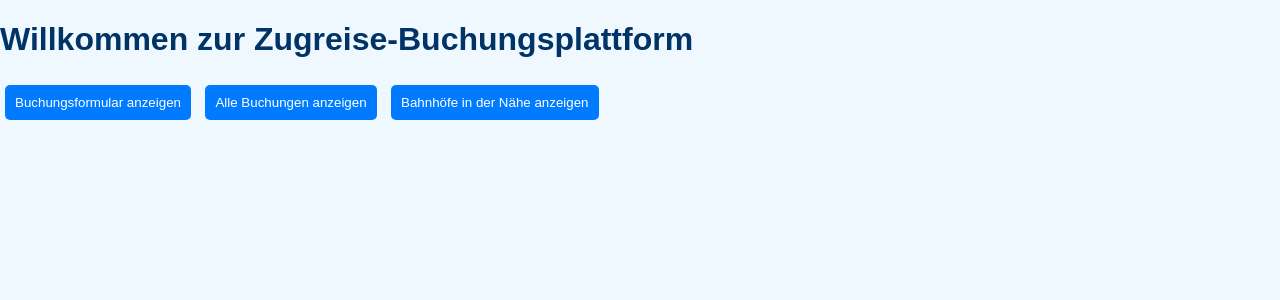
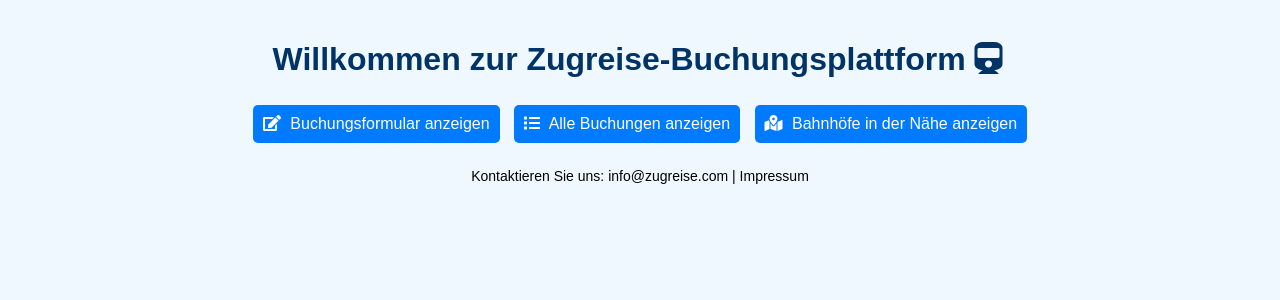
Before and after one commit to Alex12345005/Ticket_Train, a Flask app: page / in a window 1280 px wide. Shown: the top 300 px of the page. Run offline with Flask 3, Linux system fonts and the light colour scheme.

Commit message:
style update

```diff
--- a/TrainTicketApp/templates/index.html
+++ b/TrainTicketApp/templates/index.html
@@ -3,6 +3,7 @@
 <head>
     <meta charset="UTF-8">
     <title>Zugreise Buchung</title>
+    <link rel="stylesheet" href="https://cdnjs.cloudflare.com/ajax/libs/font-awesome/5.15.1/css/all.min.css">
     <script>
         function toggleBuchungen() {
             var buchungenListe = document.getElementById("buchungenListe");
@@ -35,10 +36,14 @@
     </script>
 </head>
 <body>
-    <h1>Willkommen zur Zugreise-Buchungsplattform</h1>
-    <button onclick="toggleFormular()">Buchungsformular anzeigen</button>
-    <button onclick="toggleBuchungen()">Alle Buchungen anzeigen</button>
-    <button onclick="window.location.href='/map'">Bahnhöfe in der Nähe anzeigen</button>
+    <div class="header">
+        <h1>Willkommen zur Zugreise-Buchungsplattform <i class="fas fa-train"></i></h1>
+    </div>
+    <div class="button-group">
+        <button onclick="toggleFormular()"><i class="fas fa-edit"></i> Buchungsformular anzeigen</button>
+        <button onclick="toggleBuchungen()"><i class="fas fa-list"></i> Alle Buchungen anzeigen</button>
+        <button onclick="window.location.href='/map'"><i class="fas fa-map-marked-alt"></i> Bahnhöfe in der Nähe anzeigen</button>
+    </div>
 
     <div id="buchungsFormular" style="display: none;">
         <form action="/" method="post">
@@ -65,7 +70,7 @@
     </div>
 
     <div id="buchungenListe" style="display: none;">
-        <h2>Alle Buchungen</h2>
+        <h2>Alle Buchungen <i class="fas fa-clipboard-list"></i></h2>
         <table>
             <thead>
                 <tr>
@@ -95,6 +100,10 @@
             </tbody>
         </table>
     </div>
+
+    <div class="footer">
+        <p>Kontaktieren Sie uns: info@zugreise.com | Impressum</p>
+    </div>
 </body>
 </html>
 
@@ -102,8 +111,18 @@
     body {
         font-family: Arial, sans-serif;
         margin: 0;
-        padding: 0;
+        padding: 20px;
         background-color: #f0f8ff; /* Sehr helles Blau als Hintergrund */
+    }
+
+    .header, .footer {
+        text-align: center;
+        margin: 20px 0;
+    }
+
+    .button-group {
+        text-align: center;
+        margin: 20px 0;
     }
 
     h1, h2 {
@@ -118,6 +137,11 @@
         margin: 5px;
         border-radius: 5px;
         cursor: pointer;
+        font-size: 16px;
+    }
+
+    button i, .header i, .footer i {
+        margin-right: 5px;
     }
 
     button:hover, input[type=submit]:hover {
@@ -173,11 +201,14 @@
     }
 
     tbody tr:nth-child(even) {
-        background-color: #f2f2f2; /* Zebrastreifen-Effekt für bessere Lesbarkeit */
+        background-color: #f2f2f2;
     }
 
     tbody tr:hover {
-        background-color: #ddd; /* Hover-Effekt für Zeilen */
+        background-color: #ddd;
     }
 
+    .footer {
+        font-size: 14px;
+    }
 </style>
```
Also changed, not shown: other parts of TrainTicketApp/templates/index.html (+13 -9 lines). Lines whose indentation alone changed are shown as unchanged.
